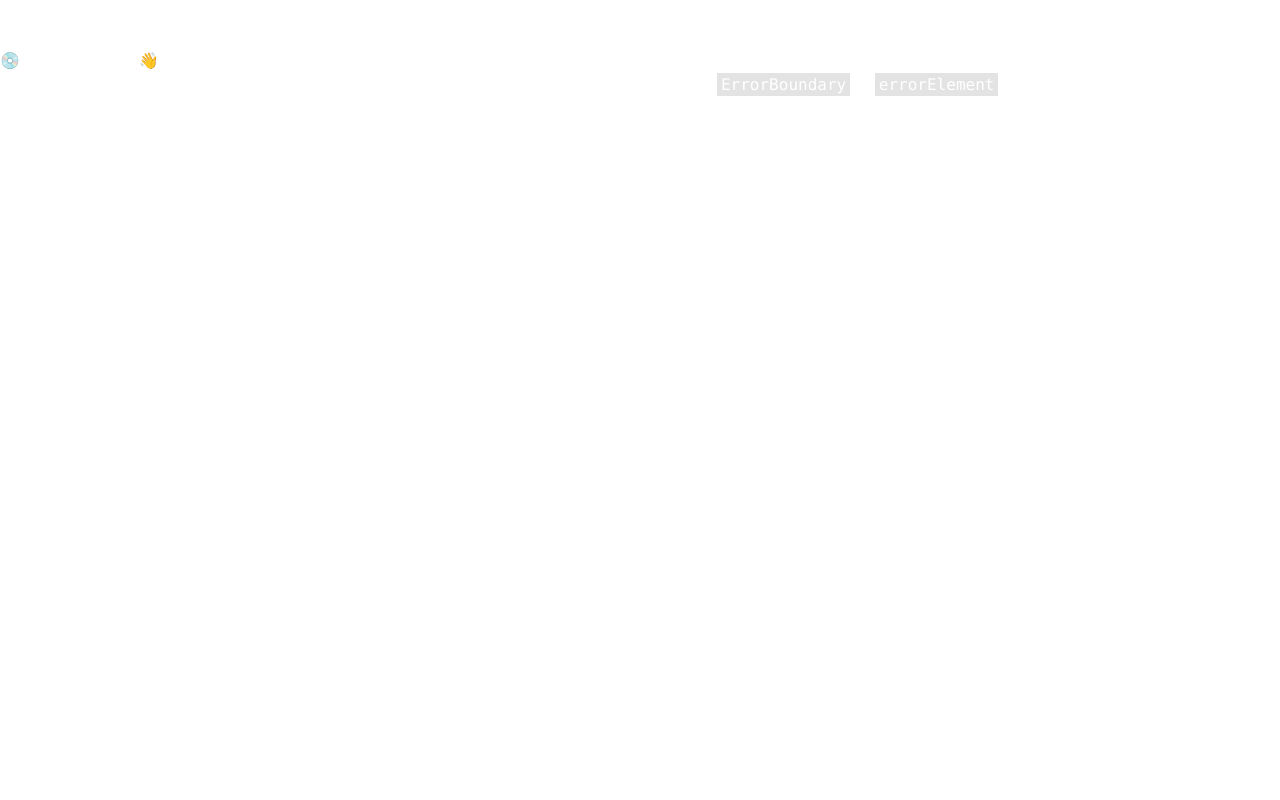
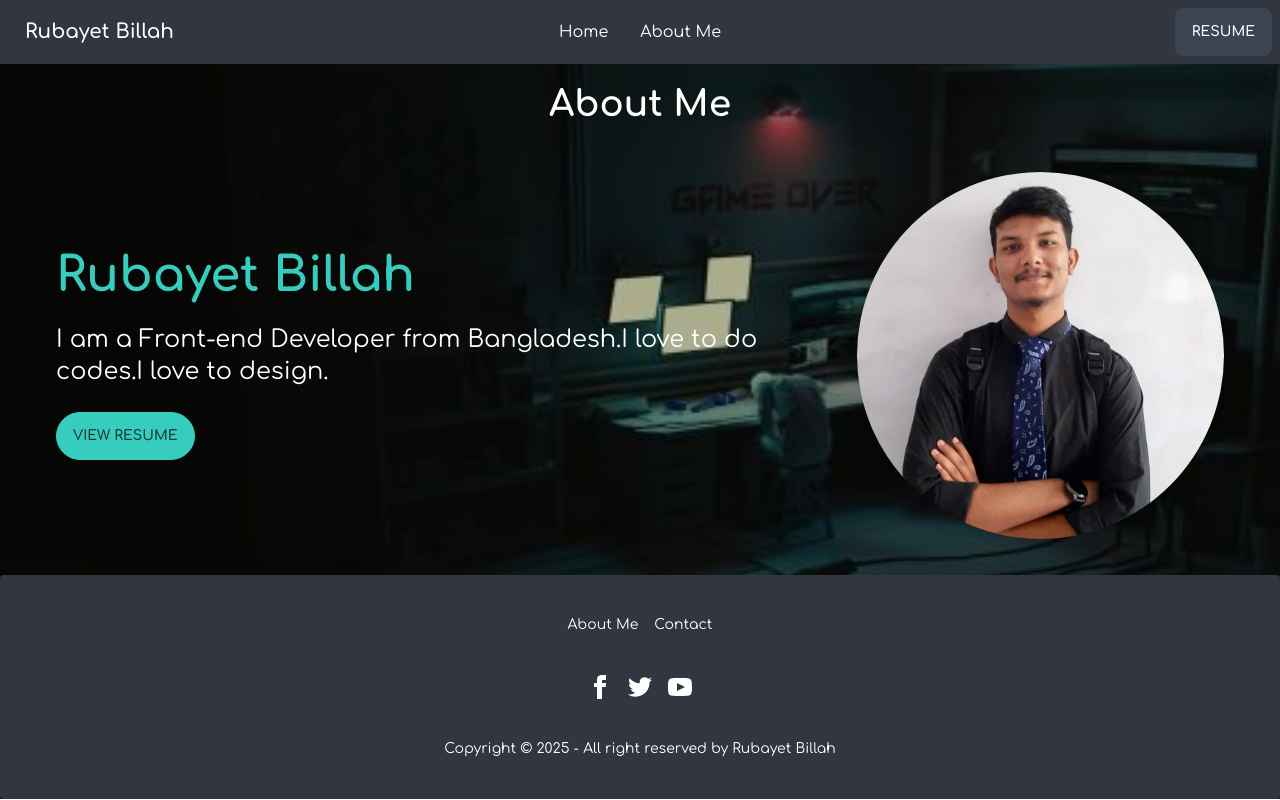
Before and after one commit to Rubayet-billah/my-portfolio-client, a React (Create React App) app: page /about in a window 1280 px wide. Before the commit this address had no page. Built offline with nearby package versions, Linux system fonts and the light colour scheme.

Commit message:
banner image changes

```diff
--- a/src/Layouts/MainLayout/MainLayout.js
+++ b/src/Layouts/MainLayout/MainLayout.js
@@ -9,7 +9,7 @@ const MainLayout = () => {
     return (
         <div className='bg-fixed bg-cover' style={{ backgroundImage: `url(${portfolioBackground})` }}>
             <Header></Header>
-            <main className='container mx-auto py-5 bg-black bg-opacity-30'>
+            <main className='container mx-auto px-2 py-5 bg-black bg-opacity-30'>
                 <Outlet></Outlet>
             </main>
             <Footer></Footer>
--- /dev/null
+++ b/src/Pages/AboutMe/AboutMe.js
@@ -0,0 +1,22 @@
+import React from 'react';
+import myPhoto from '../../assets/bannerImg/profile 2.jpg'
+
+const AboutMe = () => {
+    return (
+        <div>
+            <h1 className='text-4xl text-center font-bold mb-8'>About Me</h1>
+            <div className="hero-content flex-col lg:flex-row-reverse">
+                <div className='lg:mx-8 hover:scale-105 ease-in duration-200'>
+                    <img src={myPhoto} className="w-full rounded-full shadow-2xl" alt='' />
+                </div>
+                <div className='lg:mx-8 hover:scale-105 ease-in duration-200'>
+                    <h1 className="text-5xl font-bold text-accent">Rubayet Billah</h1>
+                    <p className="text-2xl py-6">I am a Front-end Developer from Bangladesh.I love to do codes.I love to design.</p>
+                    <button className='btn btn-accent btn-sm md:btn-md rounded-3xl'><a href="https://drive.google.com/file/d/1V8r_viLpTSHNcx10_cIsy3Reox-S6_WR/view" target='_blank' rel="noreferrer">View Resume</a></button>
+                </div>
+            </div>
+        </div>
+    );
+};
+
+export default AboutMe;
--- a/src/Pages/Homepage/Banner/Banner.js
+++ b/src/Pages/Homepage/Banner/Banner.js
@@ -1,5 +1,5 @@
 import React from 'react';
-import bannerImg from '../../../assets/bannerImg/profile 2.jpg'
+import bannerImg from '../../../assets/bannerImg/portfolioProfile.png'
 
 const Banner = () => {
     return (
@@ -7,7 +7,7 @@ const Banner = () => {
             <div className="hero min-h-[70vh]">
                 <div className="hero-content flex-col lg:flex-row-reverse">
                     <div className='lg:mx-8 hover:scale-105 ease-in duration-200'>
-                        <img src={bannerImg} className="max-w-sm rounded-lg shadow-2xl" alt='' />
+                        <img src={bannerImg} className="w-full rounded-full shadow-2xl" alt='' />
                     </div>
                     <div className='lg:mx-8 hover:scale-105 ease-in duration-200'>
                         <h1 className="text-5xl font-bold text-accent">Rubayet Billah</h1>
--- a/src/Pages/Homepage/Projects/Project.js
+++ b/src/Pages/Homepage/Projects/Project.js
@@ -7,7 +7,7 @@ const Project = ({ project }) => {
     return (
         <div className='hover:scale-105 ease-in duration-200'>
 
-            <div className="card card-compact w-80 md:w-full bg-neutral-focus shadow-xl">
+            <div className="card card-compact w-80 mx-auto md:w-full bg-neutral-focus shadow-xl">
                 <figure><img src={image} alt="Shoes" /></figure>
                 <div className="p-6">
                     <h2 className="card-title">{name}</h2>
--- a/src/Routes/routes/routes.js
+++ b/src/Routes/routes/routes.js
@@ -1,5 +1,6 @@
 import { createBrowserRouter } from "react-router-dom";
 import MainLayout from "../../Layouts/MainLayout/MainLayout";
+import AboutMe from "../../Pages/AboutMe/AboutMe";
 import Home from "../../Pages/Homepage/Home/Home";
 import ProjectDetails from "../../Pages/ProjectDetails/ProjectDetails";
 
@@ -12,6 +13,10 @@ const router = createBrowserRouter([{
             element: <Home></Home>
         },
         {
+            path: '/about',
+            element: <AboutMe></AboutMe>
+        },
+        {
             path: '/projects/:id',
             element: <ProjectDetails></ProjectDetails>,
             loader: ({ params }) => fetch(`http://localhost:5000/projects/${params.id}`)
--- a/src/Shared/Header/Header.js
+++ b/src/Shared/Header/Header.js
@@ -5,7 +5,7 @@ const Header = () => {
 
     const menu = <>
         <li><Link to='/'>Home</Link></li>
-        <li><Link>About Me</Link></li>
+        <li><Link to='/about'>About Me</Link></li>
     </>
     return (
         <div>
--- a/src/index.css
+++ b/src/index.css
@@ -1,8 +1,10 @@
+@import url("https://fonts.googleapis.com/css2?family=Comfortaa:wght@400;600;700&display=swap");
+
 @tailwind base;
 @tailwind components;
 @tailwind utilities;
 
-body {
+/* body {
   margin: 0;
   font-family: -apple-system, BlinkMacSystemFont, "Segoe UI", "Roboto", "Oxygen",
     "Ubuntu", "Cantarell", "Fira Sans", "Droid Sans", "Helvetica Neue",
@@ -14,4 +16,4 @@ body {
 code {
   font-family: source-code-pro, Menlo, Monaco, Consolas, "Courier New",
     monospace;
-}
+} */
--- a/tailwind.config.js
+++ b/tailwind.config.js
@@ -16,7 +16,11 @@ module.exports = {
     // ]
   },
   theme: {
+    fontFamily: {
+      sans: ['Comfortaa', "cursive"]
+    },
     extend: {},
+
   },
   plugins: [require('daisyui')],
 }
```
Also changed, not shown: src/assets/bannerImg/portfolioProfile.png (added).
